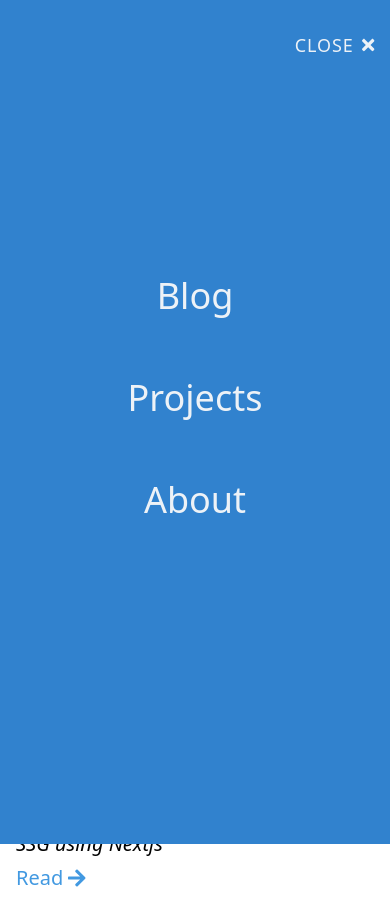
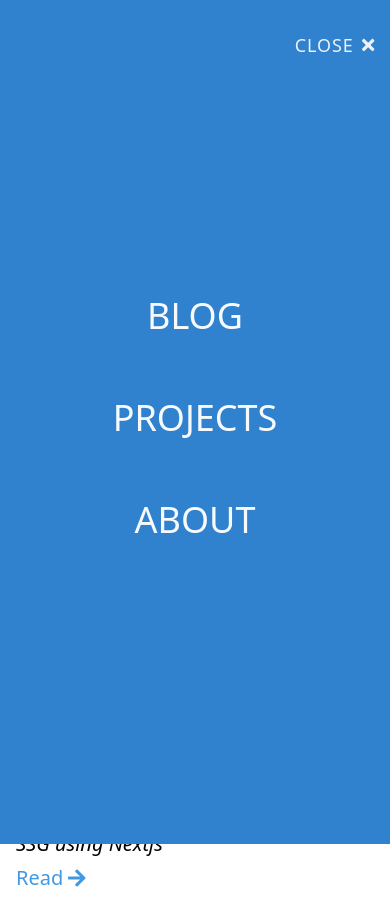
Before and after one commit to annu12340/melvingeorge.me, a Next.js app: page / in a window 390 px wide. Both pictures are taken after a click on the element "MENU". Shown: the top 924 px of the page. Built offline with nearby package versions, Linux system fonts and the light colour scheme.

Commit message:
added some changes and testing optimizations

```diff
--- a/components/IndexPage/Header.jsx
+++ b/components/IndexPage/Header.jsx
@@ -1,5 +1,4 @@
 // MODULES
-import dynamic from "next/dynamic";
 
 // CSS
 import styles from "../../styles/Header.module.css";
@@ -15,7 +14,7 @@ import {
 
 // COMPONENTS
 import Navigation from "../Navigation/Navigation";
-const MobileNavigation = dynamic(import("../Navigation/MobileNavigation"));
+import MobileNavigation from "../Navigation/MobileNavigation";
 
 const Header = () => (
   <header className={`${styles.bgHero} z-0 pb-12`}>
--- a/components/IndexPage/Main.jsx
+++ b/components/IndexPage/Main.jsx
@@ -1,8 +1,7 @@
 // MODULES
-import dynamic from "next/dynamic";
 
 // COMPONENTS
-const SinglePostLink = dynamic(import("./SinglePostLink"));
+import SinglePostLink from "./SinglePostLink";
 
 const Main = ({ linksData }) => (
   <main className="z-0 relative container max-w-screen-md mx-auto px-4 md:px-20 md:-mt-8 lg:-mt-12 py-10 mb-12 md:shadow-lg md:rounded-lg bg-white">
--- a/components/IndexPage/SinglePostLink.jsx
+++ b/components/IndexPage/SinglePostLink.jsx
@@ -1,8 +1,5 @@
-import dynamic from "next/dynamic";
 import Link from "next/link";
-const FontAwesomeIcon = dynamic(
-  async () => (await import("@fortawesome/react-fontawesome")).FontAwesomeIcon
-);
+import { FontAwesomeIcon } from "@fortawesome/react-fontawesome";
 import { faArrowRight } from "@fortawesome/free-solid-svg-icons";
 const SinglePostLink = ({ title, href, description }) => (
   <div className="mb-10">
--- a/components/Navigation/MobileNavigation.jsx
+++ b/components/Navigation/MobileNavigation.jsx
@@ -1,15 +1,35 @@
 // MODULES
-import { useState } from "react";
-import dynamic from "next/dynamic";
-const Link = dynamic(import("next/link"));
-const FontAwesomeIcon = dynamic(
-  async () => (await import("@fortawesome/react-fontawesome")).FontAwesomeIcon
-);
+import { useContext, useState } from "react";
 import { faTimes, faBars } from "@fortawesome/free-solid-svg-icons";
 
+import Link from "next/link";
+import { FontAwesomeIcon } from "@fortawesome/react-fontawesome";
+
+// CONTEXT
+import {
+  activeTabContext,
+  setActiveTabContext,
+} from "../../context/NavigationContext";
+
 const MobileNavigation = () => {
+  // All tabs
+  const tabs = ["Blog", "Projects", "About"];
+
   // Navigation button state
   const [menuOpen, setMenuOpen] = useState(false);
+
+  // Active tab
+  const activeTab = useContext(activeTabContext);
+  const setActiveTab = useContext(setActiveTabContext);
+
+  // Tab click handler
+  const tabHandler = (tabName) => {
+    setMenuOpen(!menuOpen);
+    setActiveTab(tabName);
+  };
+
+  // Active tab style
+  const activeTabStyle = "bg-gray-900 opacity-75 rounded shadow-lg";
 
   return (
     <>
@@ -32,32 +52,21 @@ const MobileNavigation = () => {
 
       {menuOpen ? (
         <nav className="absolute flex flex-col items-center justify-center top-0 z-40 left-0 bg-blue-600 w-screen h-screen md:hidden transition transition-colors duration-700 ease-in">
-          <ul className="text-4xl text-center text-gray-200 flex flex-col">
-            <Link href="/">
-              <a
-                className="cursor-pointer block mb-12 transition transition-colors duration-300 hover:text-gray-900"
-                onClick={() => setMenuOpen(!menuOpen)}
-              >
-                <li>Blog</li>
-              </a>
-            </Link>
-
-            <Link href="/projects">
-              <a
-                className="cursor-pointer inline-block mb-12 transition transition-colors duration-300 hover:text-gray-900"
-                onClick={() => setMenuOpen(!menuOpen)}
-              >
-                <li>Projects</li>
-              </a>
-            </Link>
-            <Link href="/about">
-              <a
-                className="cursor-pointer inline-block mb-12 transition transition-colors duration-300 hover:text-gray-900"
-                onClick={() => setMenuOpen(!menuOpen)}
-              >
-                <li>About</li>
-              </a>
-            </Link>
+          <ul className="text-4xl text-center text-gray-100 flex flex-col uppercase mt-10">
+            {tabs.length > 0
+              ? tabs.map((tab) => (
+                  <Link href={`/${tab.toLowerCase()}`} key={tab}>
+                    <a
+                      className={`cursor-pointer block mb-12 transition transition-colors duration-300 hover:text-gray-900 tracking-normal ${
+                        tab.toLowerCase() === activeTab ? activeTabStyle : ""
+                      }`}
+                      onClick={() => tabHandler(tab.toLowerCase())}
+                    >
+                      <li>{tab}</li>
+                    </a>
+                  </Link>
+                ))
+              : null}
           </ul>
         </nav>
       ) : null}
--- a/components/Navigation/Navigation.jsx
+++ b/components/Navigation/Navigation.jsx
@@ -1,6 +1,6 @@
 // MODULES
 import dynamic from "next/dynamic";
-const Link = dynamic(import("next/link"));
+import Link from "next/link";
 
 // COMPONENTS
 const NavigationItems = dynamic(import("./NavigationItems"));
--- a/components/Navigation/NavigationItems.jsx
+++ b/components/Navigation/NavigationItems.jsx
@@ -1,39 +1,46 @@
 // MODULES
-import dynamic from "next/dynamic";
-const Link = dynamic(import("next/link"));
+import { useContext } from "react";
+import Link from "next/link";
 
-const NavigationItems = () => (
+// CONTEXT
+import {
+  activeTabContext,
+  setActiveTabContext,
+} from "../../context/NavigationContext";
+
+const NavigationItems = () => {
+  // All tabs
+  const tabs = ["Blog", "Projects", "About"];
+
+  // Active tab
+  const activeTab = useContext(activeTabContext);
+  const setActiveTab = useContext(setActiveTabContext);
+
+  // Active tab style
+  const activeTabStyle = "bg-gray-400 text-blue-900";
+  return (
     <>
-    <li className="inline-block tracking-wider ml-6 first:ml-0">
-      <Link href="/">
+      {tabs.length > 0
+        ? tabs.map((tab) => (
+            <li
+              className="inline-block tracking-wider ml-6 first:ml-0"
+              key={tab}
+            >
+              <Link href={`/${tab.toLowerCase()}`}>
                 <a
-          className="cursor-pointer transition transition-colors duration-300 hover:text-blue-900 hover:bg-gray-400 p-2 rounded-sm"
+                  className={`cursor-pointer transition transition-colors duration-300 hover:text-blue-900 hover:bg-gray-400 p-2 rounded-sm ${
+                    tab.toLowerCase() === activeTab ? activeTabStyle : ""
+                  }`}
                   href=""
+                  onClick={() => setActiveTab(tab.toLowerCase())}
                 >
-          Blog
+                  {tab}
                 </a>
               </Link>
             </li>
-    <li className="inline-block tracking-wider ml-6 first:ml-0">
-      <Link href="/projects">
-        <a
-          className="cursor-pointer transition transition-colors duration-300 hover:text-blue-900 hover:bg-gray-400 p-2 rounded-sm"
-          href=""
-        >
-          Projects
-        </a>
-      </Link>
-    </li>
-    <li className="inline-block tracking-wider ml-6 first:ml-0">
-      <Link href="/about">
-        <a
-          className="cursor-pointer transition transition-colors duration-300 hover:text-blue-900 hover:bg-gray-400 p-2 rounded-sm"
-          href=""
-        >
-          About
-        </a>
-      </Link>
-    </li>
+          ))
+        : null}
     </>
   );
+};
 export default NavigationItems;
--- a/components/PostsPage/BlogRenderer.jsx
+++ b/components/PostsPage/BlogRenderer.jsx
@@ -5,8 +5,8 @@ const ReactMarkdown = dynamic(import("react-markdown/with-html"));
 // COMPONENTS
 import ImageLoaderUtil from "../Utils/ImageLoaderUtil";
 import BlogNavigation from "../Navigation/BlogNavigation";
-const CodeBlockLoaderUtil = dynamic(import("../Utils/CodeBlockLoaderUtil"));
-const BlogSEO = dynamic(import("./BlogSEO"));
+import BlogSEO from "./BlogSEO";
+import CodeBlockLoaderUtil from "../Utils/CodeBlockLoaderUtil";
 
 const BlogRenderer = ({ metadata, content }) => {
   return (
--- /dev/null
+++ b/context/NavigationContext.js
@@ -0,0 +1,4 @@
+import React from "react";
+
+export const activeTabContext = React.createContext(null);
+export const setActiveTabContext = React.createContext(null);
--- a/pages/_app.js
+++ b/pages/_app.js
@@ -1,8 +1,16 @@
+import { useState } from "react";
 import { DefaultSeo, SocialProfileJsonLd } from "next-seo";
 import DefaultSeoConfig from "../default-seo.config";
+import {
+  activeTabContext,
+  setActiveTabContext,
+} from "../context/NavigationContext";
 import "../styles/global.css";
 
 export default function App({ Component, pageProps }) {
+  // Active Tab Global State
+  const [activeTab, setActiveTab] = useState("");
+
   return (
     <>
       <DefaultSeo {...DefaultSeoConfig}></DefaultSeo>
@@ -17,7 +25,11 @@ export default function App({ Component, pageProps }) {
           "https://twitter.com/melvin2016_",
         ]}
       />
-      <Component {...pageProps} />
+      <activeTabContext.Provider value={activeTab}>
+        <setActiveTabContext.Provider value={setActiveTab}>
+          <Component {...pageProps} />
+        </setActiveTabContext.Provider>
+      </activeTabContext.Provider>
     </>
   );
 }
--- a/pages/index.js
+++ b/pages/index.js
@@ -1,11 +1,18 @@
 // MODULES
+import dynamic from "next/dynamic";
+import { useContext } from "react";
 import { NextSeo } from "next-seo";
 
 // COMPONENTS
-import Header from "../components/IndexPage/Header";
-import Main from "../components/IndexPage/Main";
+const Header = dynamic(import("../components/IndexPage/Header"));
+const Main = dynamic(import("../components/IndexPage/Main"));
+
+// CONTEXT
+import { setActiveTabContext } from "../context/NavigationContext";
 
 export default function Home({ linksData }) {
+  const setActiveTab = useContext(setActiveTabContext);
+  setActiveTab("");
   return (
     <>
       {/* SEO */}
--- a/pages/posts/[link].js
+++ b/pages/posts/[link].js
@@ -1,18 +1,25 @@
 /* PATH => /posts/<ID_NUMBER> */
 
 // MODULES
-import dynamic from "next/dynamic";
+import { useContext } from "react";
 
 // COMPONENTS
 import BlogRenderer from "../../components/PostsPage/BlogRenderer";
-const GoBackButton = dynamic(import("../../components/Utils/GoBackButton"));
+import GoBackButton from "../../components/Utils/GoBackButton";
 
-export default ({ frontMatter: metadata, content }) => (
-  <>
-    <BlogRenderer metadata={metadata} content={content} />
-    <GoBackButton />
-  </>
-);
+// CONTEXT
+import { setActiveTabContext } from "../../context/NavigationContext";
+
+export default ({ frontMatter: metadata, content }) => {
+  const setActiveTab = useContext(setActiveTabContext);
+  setActiveTab("blog");
+  return (
+    <>
+      <BlogRenderer metadata={metadata} content={content} />
+      <GoBackButton />
+    </>
+  );
+};
 
 export async function getStaticPaths() {
   const fs = require("fs");
```
Also changed, not shown: components/Navigation/BlogNavigation.jsx (+3 -4 lines). Lines whose indentation alone changed are shown as unchanged.
